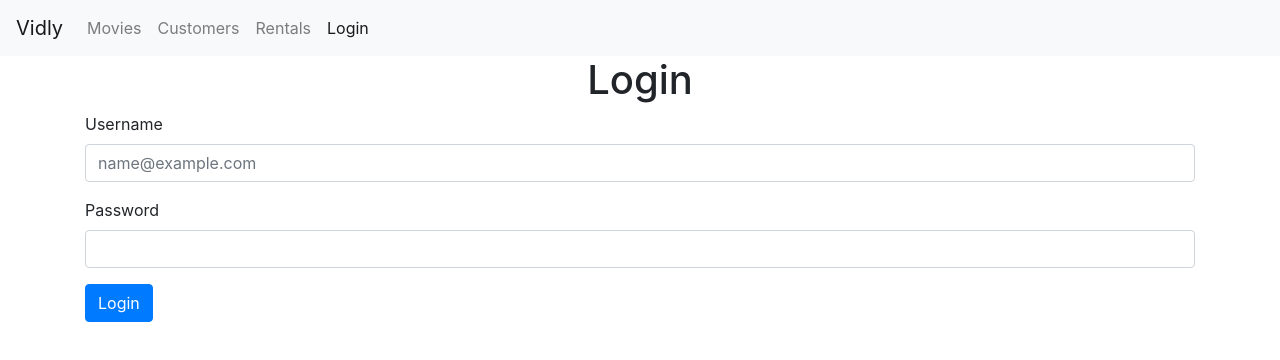
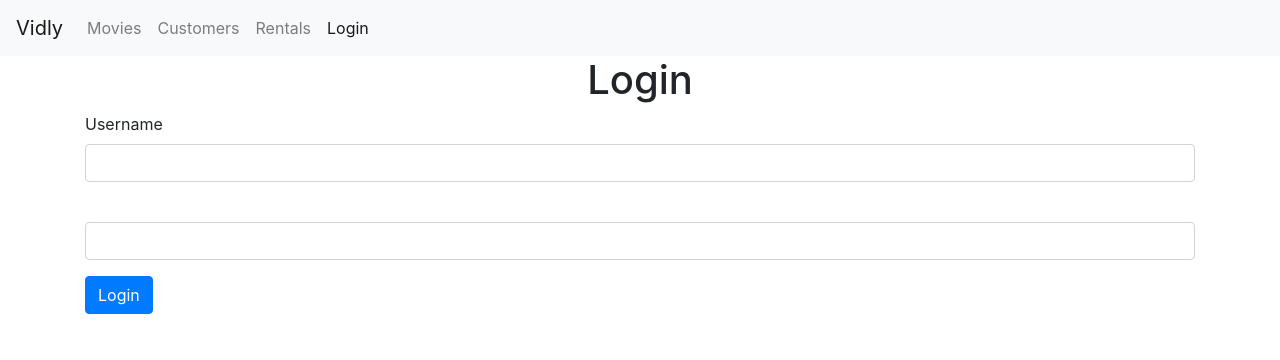
Before and after one commit to jasonlord/VidlyAppFrontEnd, a React (Create React App) app: page /login in a window 1280 px wide. Shown: the top 360 px of the page. Built offline with nearby package versions, Linux system fonts and the light colour scheme.

Commit message:
added the basic validation strucutre to our input form

```diff
--- /dev/null
+++ b/src/components/input.jsx
@@ -0,0 +1,20 @@
+import React, { Component } from "react";
+
+const Input = ({ name, label, value, onChange, error }) => {
+  return (
+    <div className="form-group">
+      <label htmlFor={name}>{label}</label>
+      <input
+        id={name}
+        name={name}
+        value={value}
+        type="text"
+        className="form-control"
+        onChange={onChange}
+      />
+      {error && <div className="alert alert-danger">{error}</div>}
+    </div>
+  );
+};
+
+export default Input;
--- a/src/components/loginForm.jsx
+++ b/src/components/loginForm.jsx
@@ -1,10 +1,19 @@
 import React, { Component } from "react";
+import Input from "./input";
 
 class LoginForm extends Component {
-  state = { account: { username: "", password: "" } };
+  state = {
+    account: { username: "", password: "" },
+    errors: {}
+  };
 
   handleSubmit = e => {
     e.preventDefault();
+    const errors = this.validate();
+    console.log("errors", errors);
+    this.setState({ errors: errors || {} });
+    if (errors) return;
+    console.log("no errors so I can submit to the server or whatever");
   };
 
   handleChange = e => {
@@ -12,35 +21,36 @@ class LoginForm extends Component {
     account[e.currentTarget.name] = e.currentTarget.value;
     this.setState({ account });
   };
-
+  validate = () => {
+    const errors = {};
+    if (this.state.account.username.trim() === "")
+      errors.username = "Username is Required";
+    if (this.state.account.password.trim() === "")
+      errors.password = "Password is Required";
+    console.log("inside validate fgunction");
+    return Object.keys(errors).length === 0 ? null : errors;
+  };
   render() {
     return (
       <div className="container containter-sm">
         <h1>Login</h1>
         <form onSubmit={this.handleSubmit}>
-          <div className="form-group">
-            <label htmlFor="username">Username</label>
-            <input
-              id="username"
+          <Input
+            name="username"
+            label="Username"
             value={this.state.account.username}
-              type="email"
-              className="form-control"
-              placeholder="name@example.com"
             onChange={this.handleChange}
-              name="username"
+            error={this.state.errors.username}
           />
-          </div>
-          <div className="form-group">
-            <label htmlFor="password">Password</label>
-            <input
-              id="password"
-              type="password"
-              className="form-control"
+
+          <Input
+            name="password"
+            lable="Password"
             value={this.state.account.password}
             onChange={this.handleChange}
-              name="password"
+            error={this.state.errors.password}
           />
-          </div>
+
           <button className="btn btn-primary">Login</button>
         </form>
       </div>
```
Lines whose indentation alone changed are shown as unchanged.
